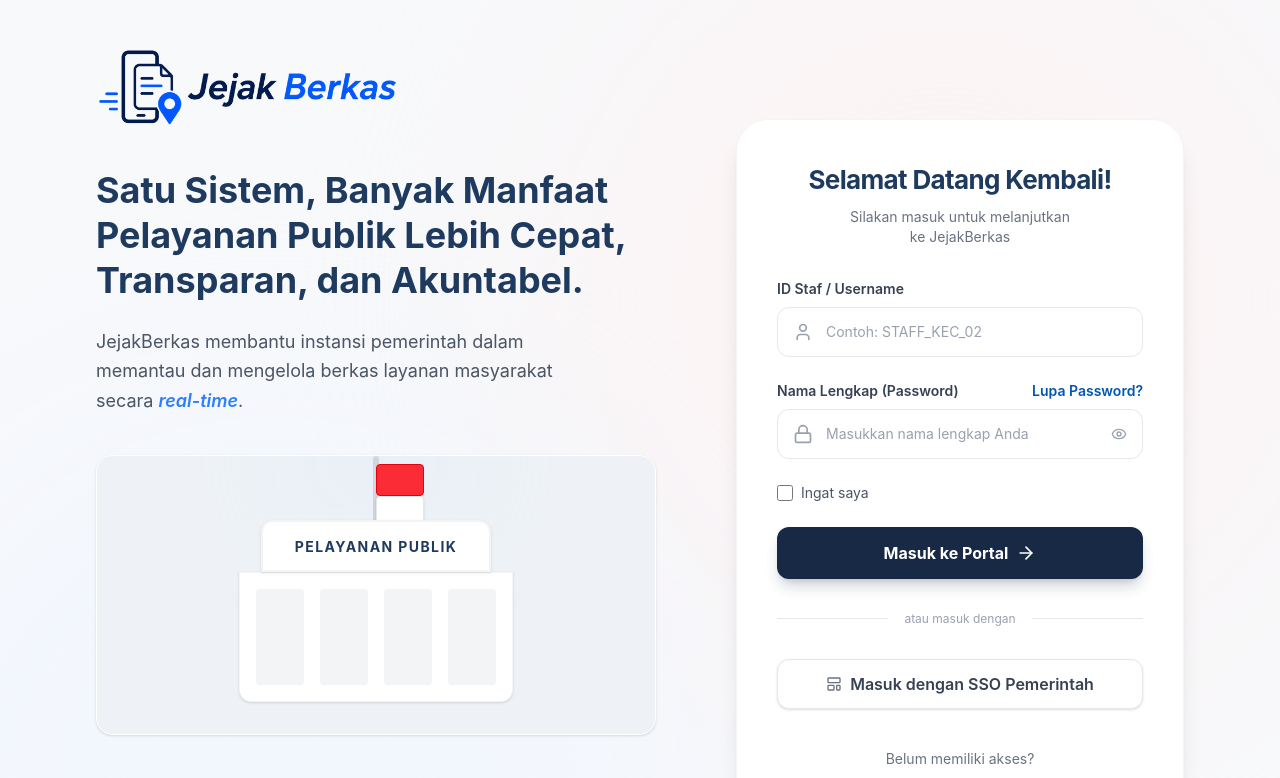
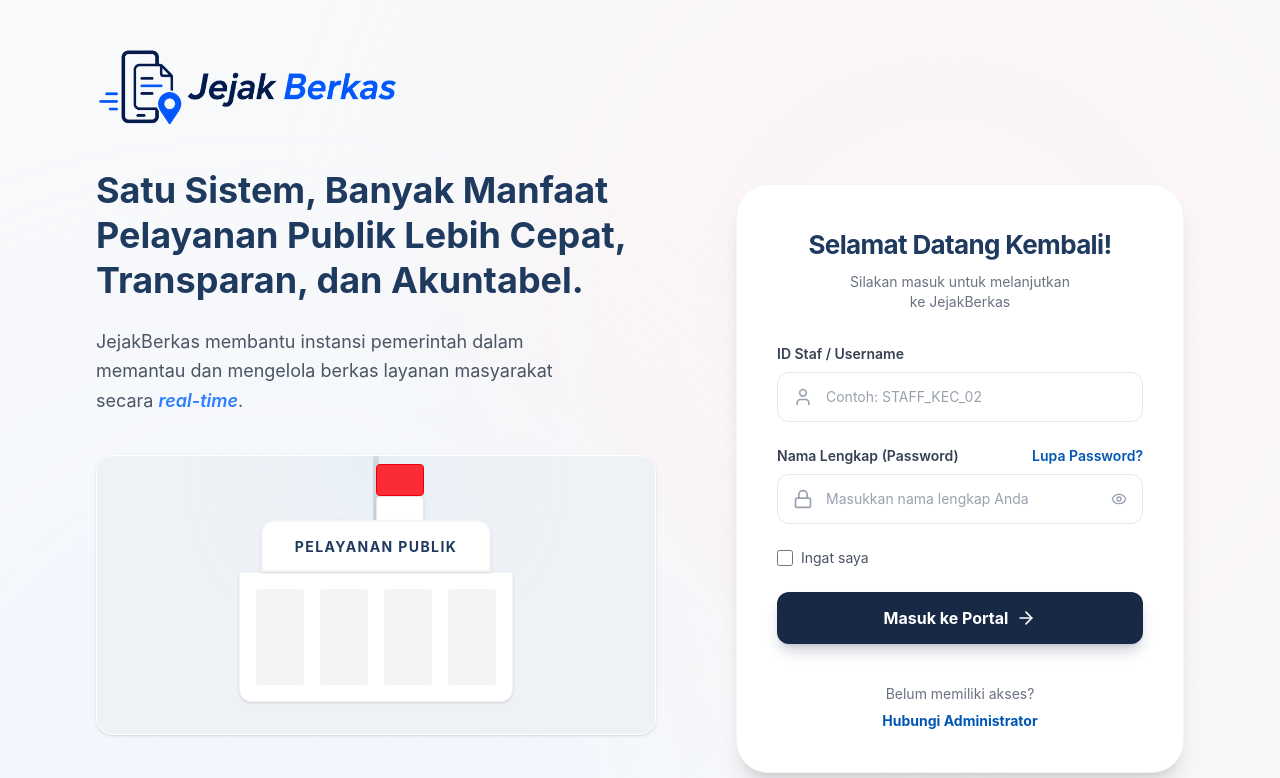
Before and after one commit to lailaqadriyah/fe-jejakberkas, a React (Vite) app: page /login in a window 1280 px wide. Shown: the top 778 px of the page. Built offline with nearby package versions, Linux system fonts and the light colour scheme.

Commit message:
login new

```diff
--- a/src/pages/Login.jsx
+++ b/src/pages/Login.jsx
@@ -230,17 +230,7 @@ const Login = () => {
               </button>
             </form>
 
-            <div className="mt-8 relative flex items-center justify-center">
-              <div className="absolute inset-0 flex items-center">
-                <div className="w-full border-t border-gray-200"></div>
-              </div>
-              <div className="relative bg-white px-4 text-xs text-gray-400">atau masuk dengan</div>
-            </div>
 
-            <button className="w-full mt-8 bg-white border border-gray-200 hover:bg-gray-50 text-gray-700 font-semibold py-3 px-4 rounded-xl flex items-center justify-center transition-all shadow-sm">
-              <LayoutTemplate className="w-4 h-4 mr-2 text-gray-500" />
-              Masuk dengan SSO Pemerintah
-            </button>
 
             <div className="mt-10 text-center">
               <p className="text-sm text-gray-500 mb-1">Belum memiliki akses?</p>
```
